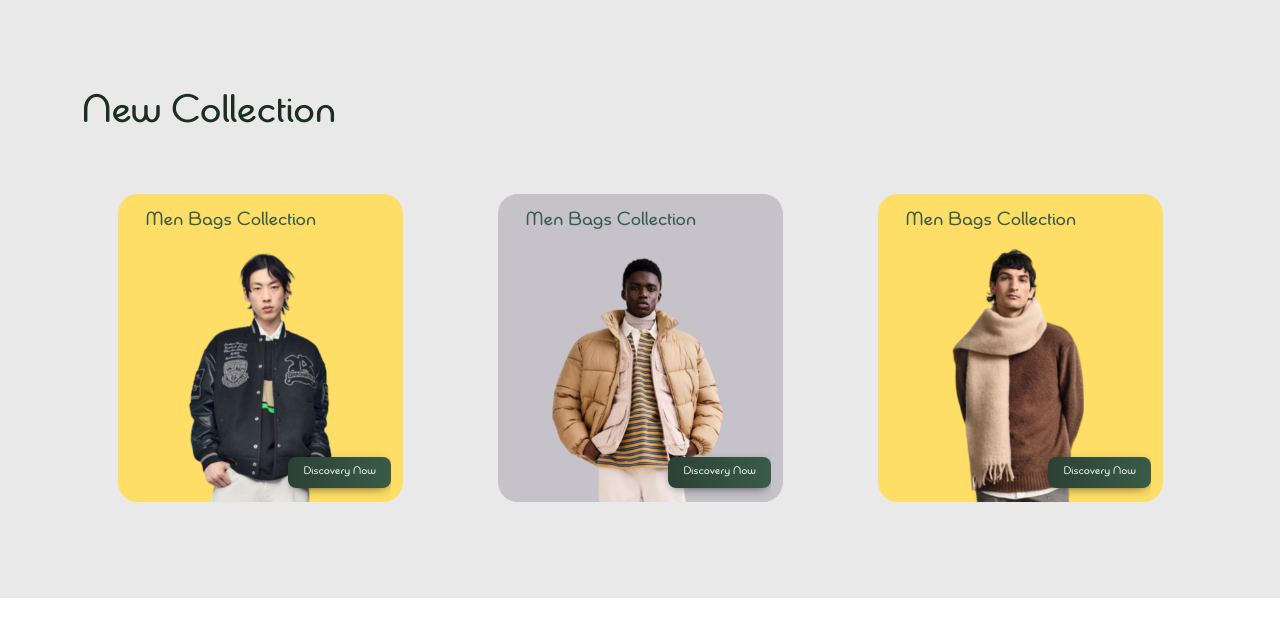
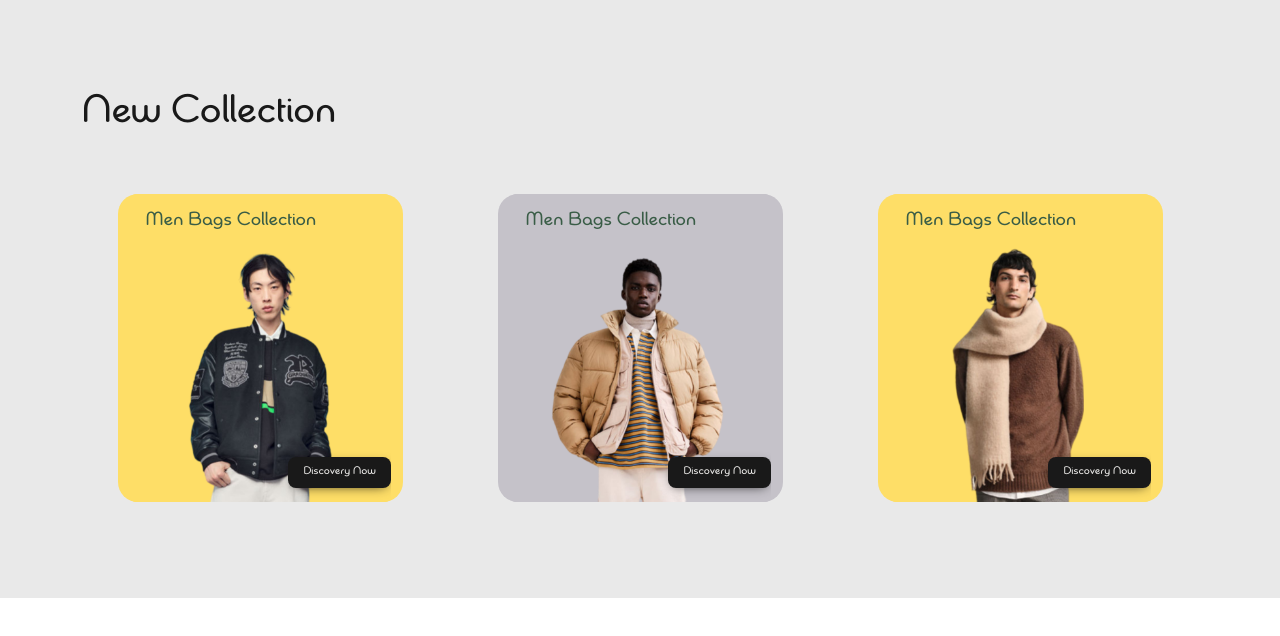
Before and after one commit to AhmedAbdAlalim-3A/ShopGrids, a plain HTML site: page index.html in a window 1280 px wide. Shown: the part 738-1374 px from the top of the page. Drawn offline with nearby package versions, Linux system fonts and the light colour scheme.

Commit message:
some update in css file

```diff
--- a/assets/css/main.css
+++ b/assets/css/main.css
@@ -170,7 +170,7 @@ body{
     background: var(--mix_white1);
 }
 .collection h1{
-    color: var(--green);
+    color: var(--mix_gray);
 }
 .sho_card{
     background: var(--yalow);
@@ -212,7 +212,7 @@ body{
     text-decoration: none;
     color: var(--mix_white2);
     border-radius: var(--_8_px);
-    background-image: var(--bg_color);
+    background: var(--mix_gray);
     box-shadow: var(--frist_S);
 }
 .sho_card .card .card-text a:hover{
```
